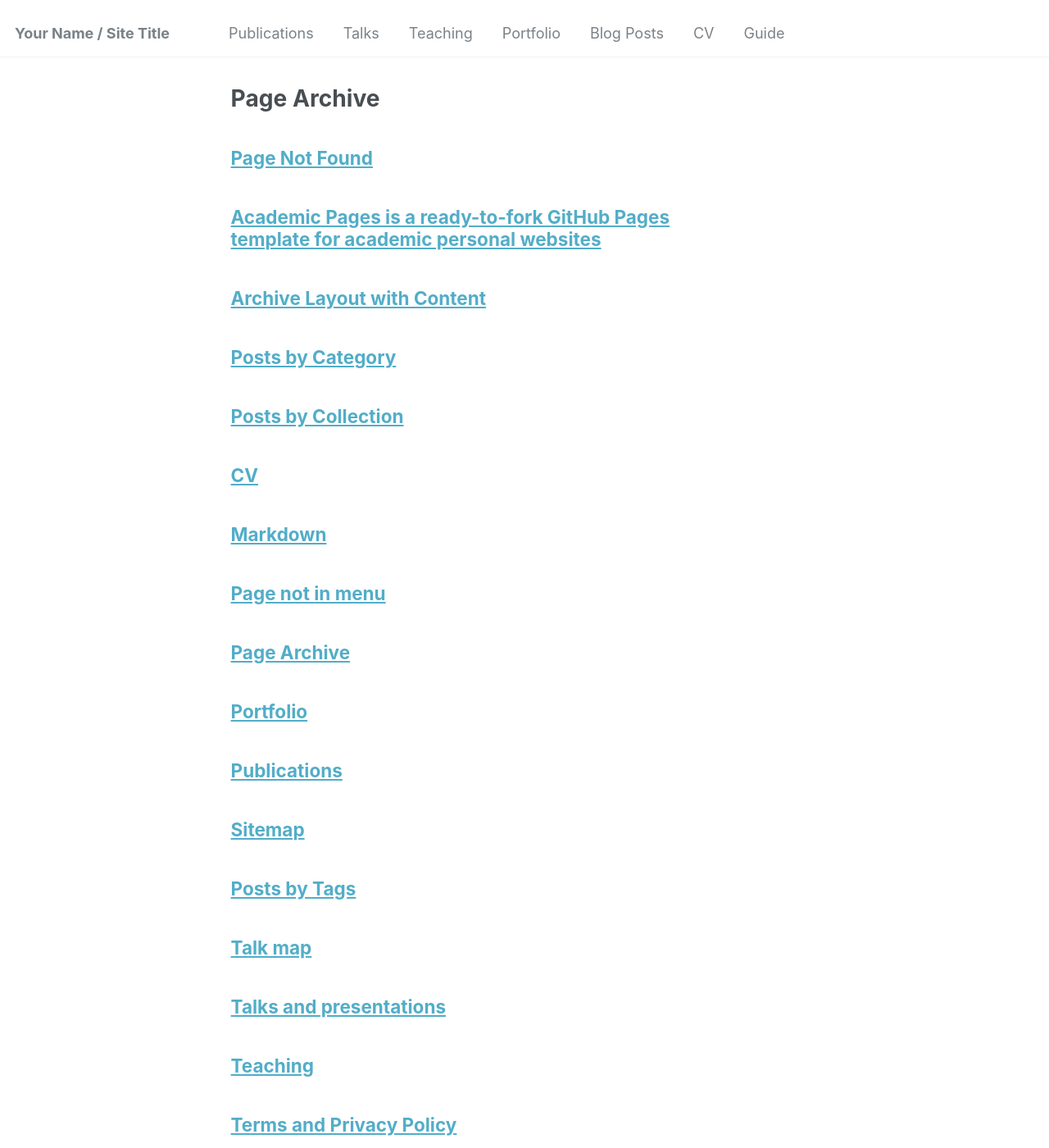
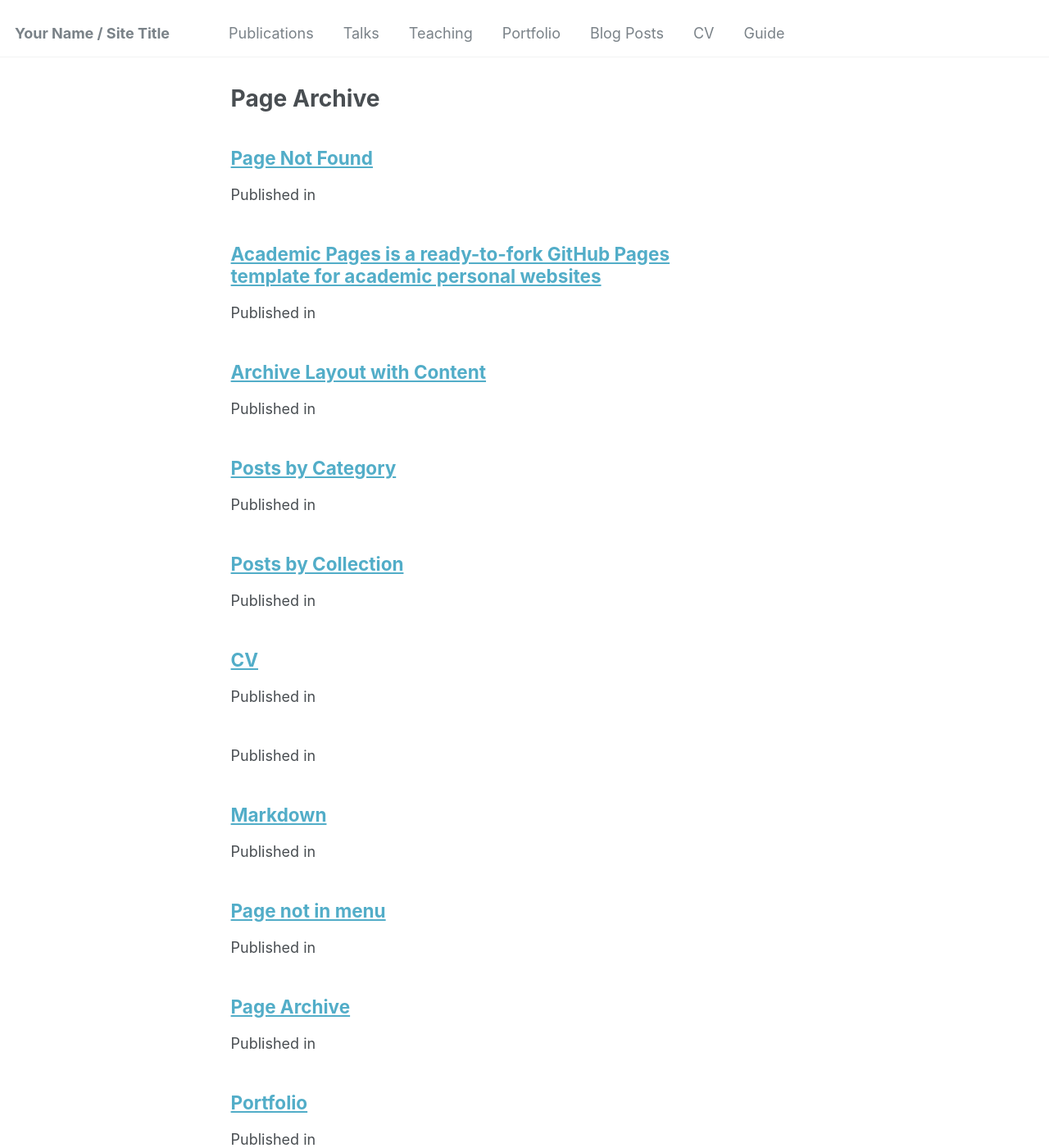
Before and after one commit to zekun-wu/zekun-wu.github.io, a Jekyll site: the page built from _pages/page-archive.html, in a window 1280 px wide and 1400 px high. Shown: the whole window at 82% size. Built offline with Jekyll 4.4.1, drawn with Linux system fonts in a browser that asks for light colours; a file with an impossible date is left out; some of the changed text lies outside the part shown.

```diff
--- a/_includes/archive-single.html
+++ b/_includes/archive-single.html
@@ -46,11 +46,12 @@
       <p class="page__meta"><i class="fa fa-clock-o" aria-hidden="true"></i> {% include read-time.html %}</p>
     {% endif %}
 
-        {% if post.collection == 'teaching' %}
+        <!-- {% if post.collection == 'teaching' %}
           <p> {{ post.type }}, <i>{{ post.venue }}</i>, {{ post.date | default: "" | date: "%Y" }} </p>
         {% elsif post.collection == 'publications' %}
           <p>Published in <i>{{ post.venue }}</i> </p>
-        {% endif %}
+        {% endif %} -->
+    <p>Published in <i>{{ post.venue }}</i> </p>
 
     {% if post.excerpt and site.read_more != 'enabled' %}
     <p class="archive__item-excerpt" itemprop="description">{{ post.excerpt | markdownify }}</p>
```
